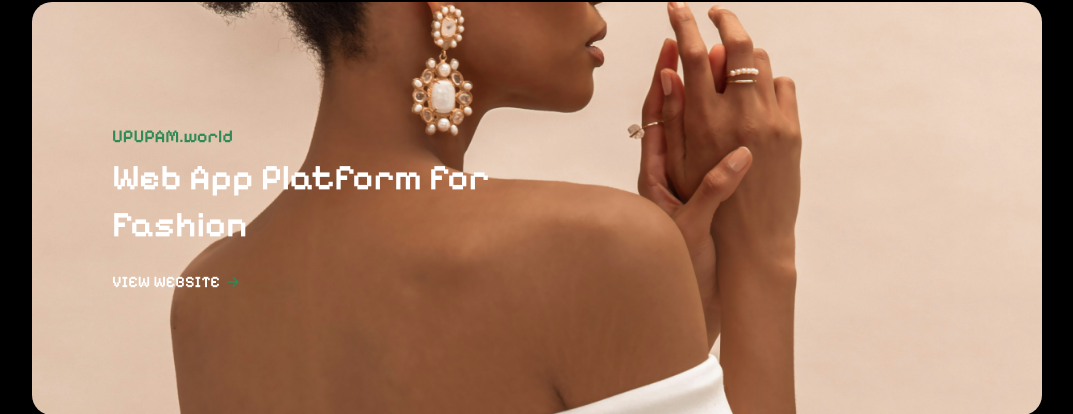
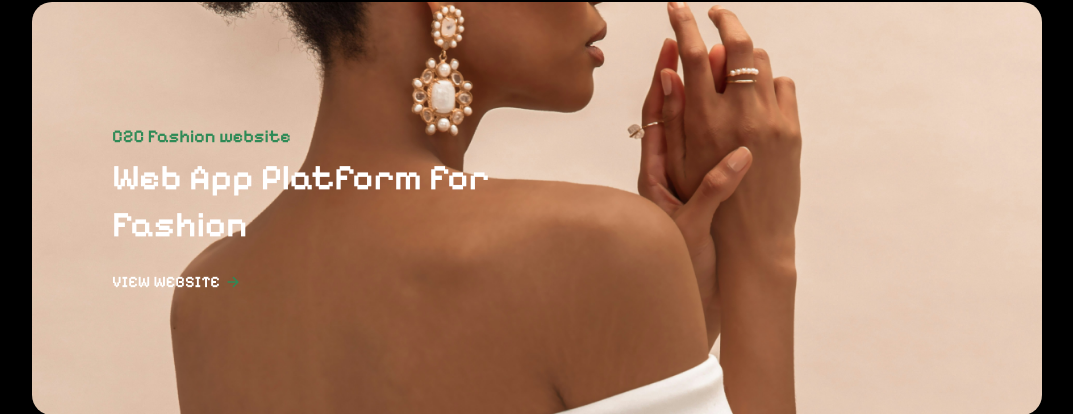
Before and after one commit to Balikas4/portfolio-website, a Django app: page / in a window 1280 px wide. Shown: the part 1906-2320 px from the top of the page, without its empty margins (103-1176 px from the left). Run offline with Django 5.2, Linux system fonts and the light colour scheme.

Commit message:
edit: html

```diff
--- a/portfolio/website/templates/main.html
+++ b/portfolio/website/templates/main.html
@@ -194,7 +194,7 @@
               <a href="https://www.upupam.world" class="portfolio-card" style="background-image: url('./static/images/portfolio-1.png')">
                 <div class="card-content">
 
-                  <p class="card-subtitle">UPUPAM.world</p>
+                  <p class="card-subtitle">C2C Fashion website</p>
 
                   <h3 class="h3 card-title">Web App Platform for Fashion</h3>
 
@@ -226,16 +226,16 @@
               </a>
             </li>
 
-            {% comment %} <li>
-              <a href="#" class="portfolio-card" style="background-image: url('./assets/images/portfolio-3.jpg')">
+            <li>
+              <a href="https://www.vaikysteslobiai.lt" class="portfolio-card" style="background-image: url('./assets/images/portfolio-3.jpg')">
                 <div class="card-content">
 
-                  <p class="card-subtitle">Soundcloud</p>
+                  <p class="card-subtitle">Kindergarten Website</p>
 
-                  <h3 class="h3 card-title">Web Application for Desiverse</h3>
+                  <h3 class="h3 card-title">Private Kindergarten website</h3>
 
                   <span class="btn-link">
-                    <span>View Project</span>
+                    <span>View Website</span>
 
                     <ion-icon name="arrow-forward"></ion-icon>
                   </span>
@@ -260,7 +260,7 @@
 
                 </div>
               </a>
-            </li> {% endcomment %}
+            </li>
 
           </ul>
 
```
Also changed, not shown: portfolio/website/static/images/portfolio-3.jpg (added).
